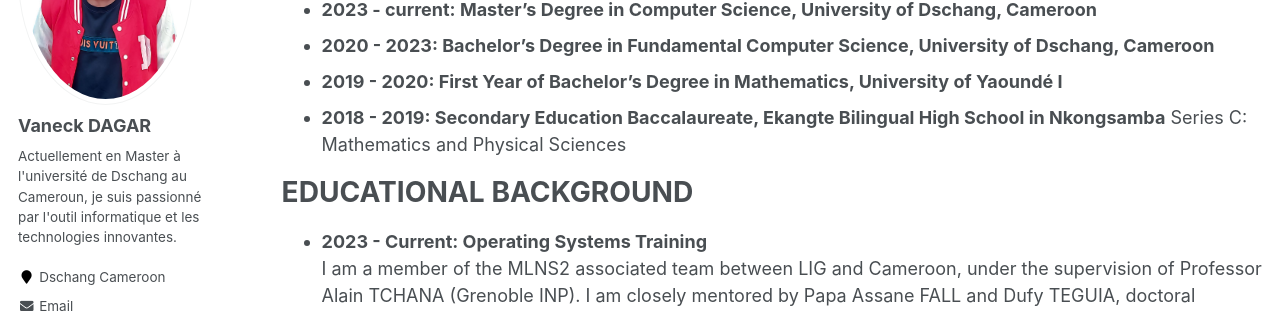
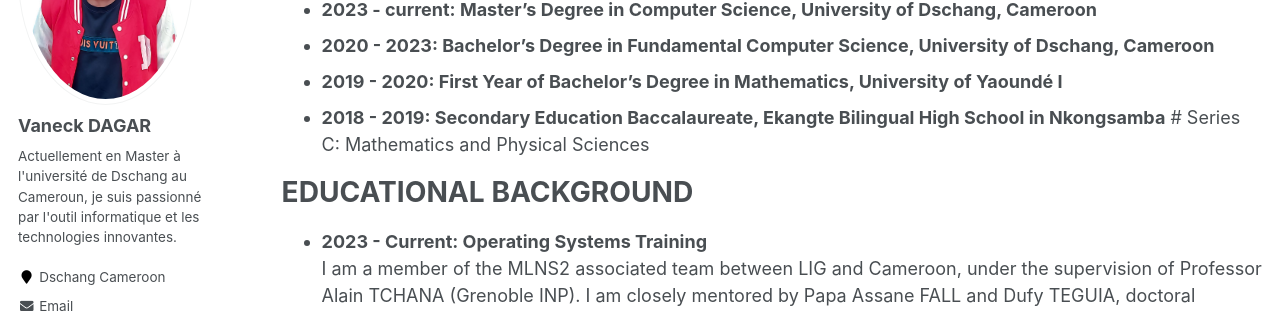
Before and after one commit to winner40/winner40.github.io, a Jekyll site: the page built from _pages/cv.md, in a window 1280 px wide and 900 px high. Shown: the part 270-583 px from the top of the window. Built offline with Jekyll 4.4.1, drawn with Linux system fonts in a browser that asks for light colours.

Commit message:
Update cv.md

```diff
--- a/_pages/cv.md
+++ b/_pages/cv.md
@@ -15,7 +15,7 @@ Education
 - **2020 - 2023: Bachelor's Degree in Fundamental Computer Science, University of Dschang, Cameroon**
 - **2019 - 2020: First Year of Bachelor's Degree in Mathematics, University of Yaoundé I**
 - **2018 - 2019: Secondary Education Baccalaureate, Ekangte Bilingual High School in Nkongsamba**
-   Series C: Mathematics and Physical Sciences
+   # Series C: Mathematics and Physical Sciences
 
 EDUCATIONAL BACKGROUND
 ======
```
